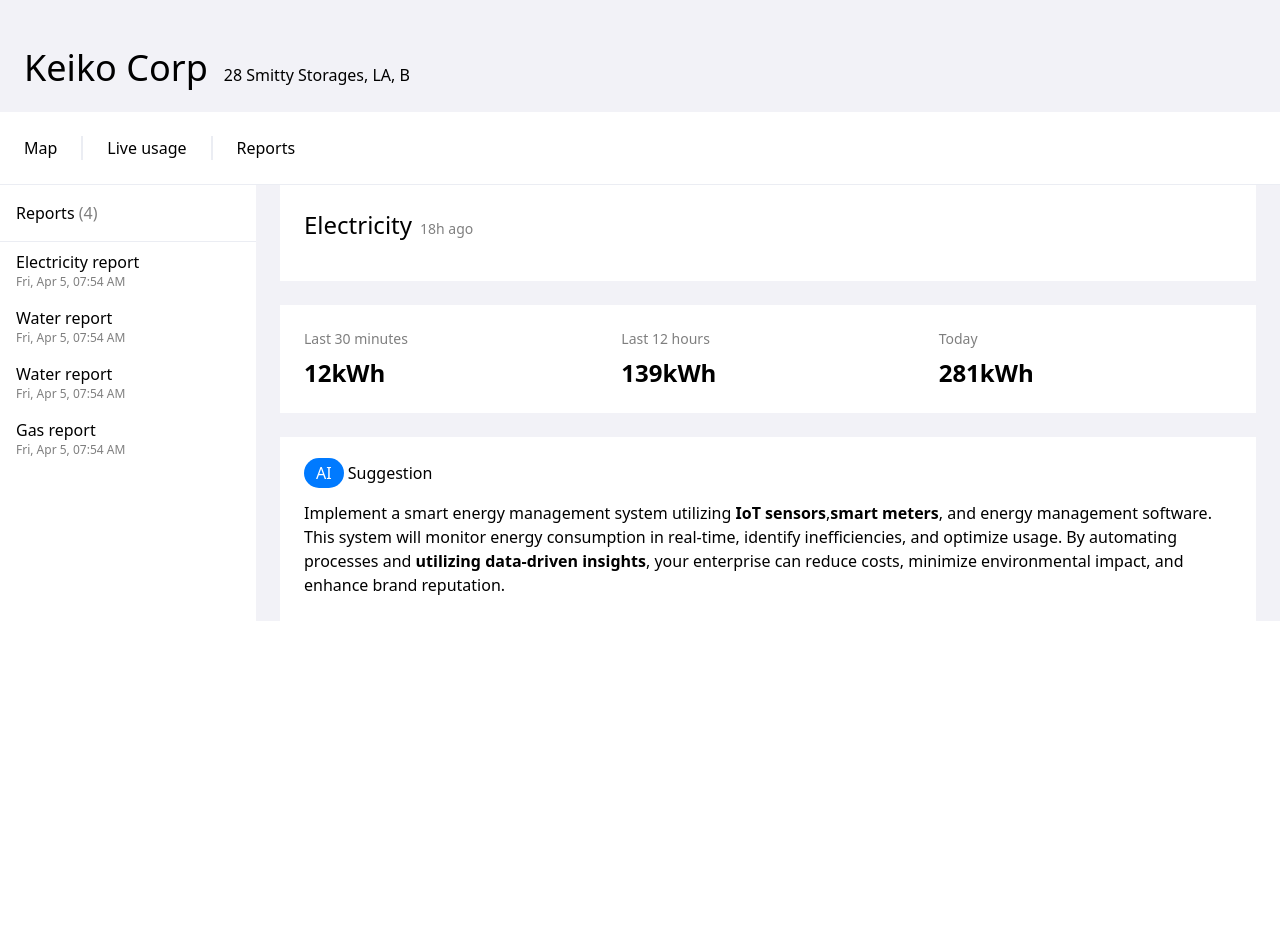
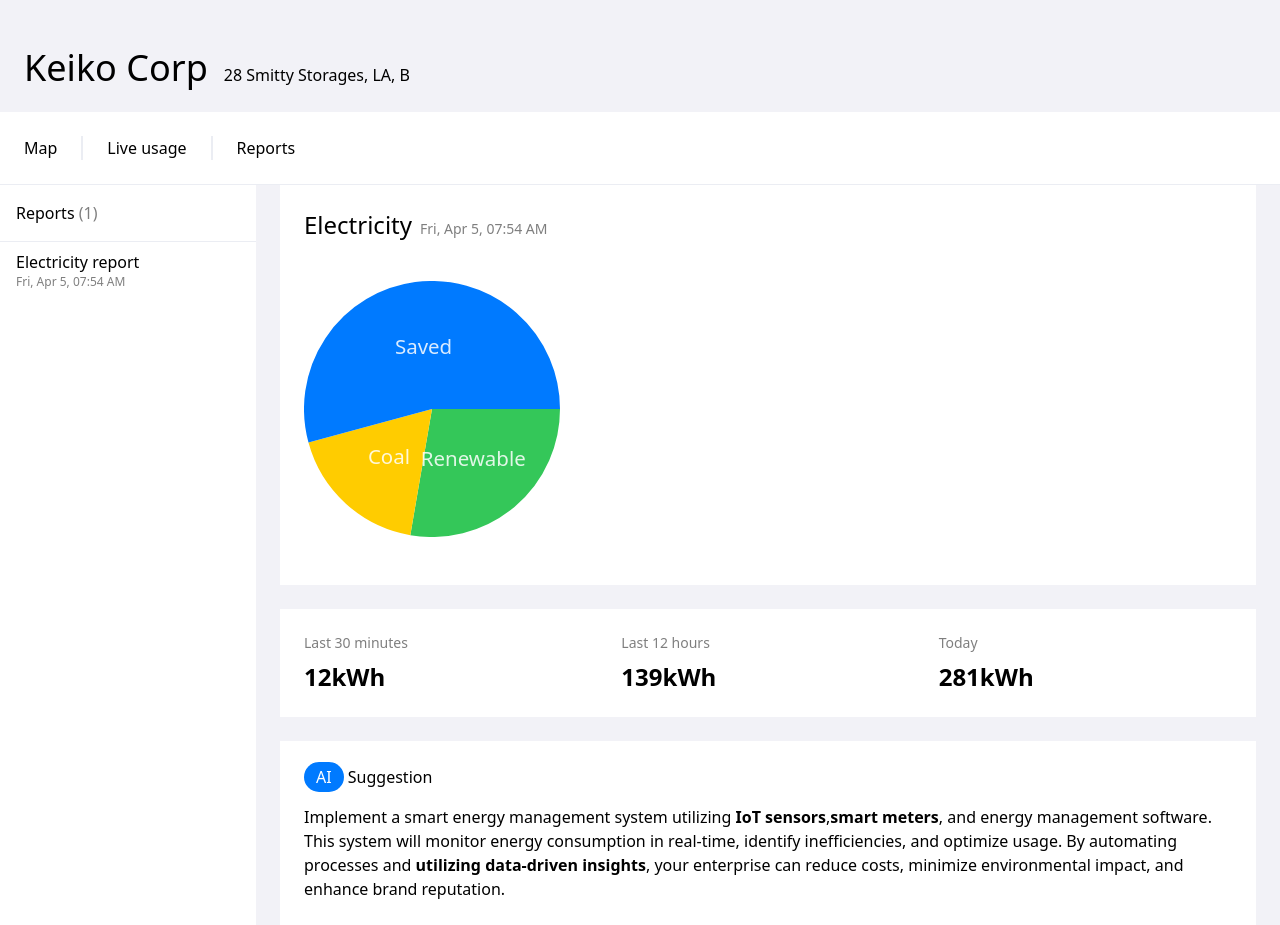
Before and after one commit to dzajlopment/silesian-cyber-hackathon-2024, a React (Vite) app: page /reports in a window 1280 px wide. Before the commit the page ends 800 px from the top, so only its background shows below. Built offline with nearby package versions, Linux system fonts and the light colour scheme; what @radix-ui/themes would draw is missing.

Commit message:
Create report sheet

```diff
--- a/package.json
+++ b/package.json
@@ -13,8 +13,10 @@
     "@radix-ui/themes": "^3.0.2",
     "clsx": "^2.1.0",
     "react": "^18.2.0",
+    "react-charts": "^3.0.0-beta.57",
     "react-dom": "^18.2.0",
     "react-leaflet": "^4.2.1",
+    "react-minimal-pie-chart": "^8.4.0",
     "react-router-dom": "^6.22.3",
     "tailwind-merge": "^2.2.2"
   },
--- a/src/_features/live-usage/LiveUsageScreen.tsx
+++ b/src/_features/live-usage/LiveUsageScreen.tsx
@@ -19,13 +19,30 @@
     status: 'no-signal',
   },
   {
-    id: 'pm-2',
+    id: 'pm-3',
     type: 'power-meter',
     location: 'Main Power Station',
     usageValue: 0,
     usageUnit: 'kWh',
     status: 'alert',
     alertDescription: 'No power',
+  },
+  {
+    id: 'wm-1',
+    type: 'water-meter',
+    location: 'Water Pumping Station',
+    usageValue: 3.5,
+    usageUnit: 'l/min',
+    status: 'ok',
+    alertDescription: 'No power',
+  },
+  {
+    id: 'wm-2',
+    type: 'water-meter',
+    location: 'Sewage Pump',
+    usageValue: 12.2,
+    usageUnit: 'l/min',
+    status: 'ok',
   },
 ];
 
--- /dev/null
+++ b/src/_features/reports/ReportSheet.tsx
@@ -0,0 +1,77 @@
+import {Report, ReportTypeNames} from './_models/Report.ts';
+import {PieChart} from 'react-minimal-pie-chart';
+
+export type ReportSheetProps = {
+  report: Report;
+};
+
+export const ReportSheet = (props: ReportSheetProps) => {
+  const {createdAt, type: reportType, usageSource, usage} = props.report;
+
+  const typeName = ReportTypeNames[reportType];
+  const dateString = createdAt.toLocaleDateString(undefined, {
+    hour: '2-digit',
+    minute: '2-digit',
+    weekday: 'short',
+    day: 'numeric',
+    month: 'short',
+  });
+
+  return (
+    <article className="mx-6 flex flex-col gap-6">
+      <section className="bg-white p-6">
+        <header className="flex items-baseline gap-2 mb-4">
+          <h1 className="text-2xl">{typeName}</h1>
+          <time className="opacity-50 text-sm">{dateString}</time>
+        </header>
+        <div className="w-64 py-6">
+          <PieChart
+            data={[
+              {
+                title: 'Renewable',
+                value: usageSource.renewable,
+                color: '#34c759',
+              },
+              {title: 'Coal', value: usageSource.coal, color: '#ffcc00'},
+              {title: 'Saved', value: usageSource.saved, color: '#007aff'},
+            ]}
+            label={(props) => props.dataEntry.title}
+            labelStyle={{fill: 'rgba(255,255,255,0.85)', fontSize: '0.5em'}}
+          />
+        </div>
+      </section>
+      <section className="bg-white p-6">
+        <div className="grid grid-cols-3 gap-6">
+          <div className="flex flex-col gap-2">
+            <span className="text-sm opacity-50">Last 30 minutes</span>
+            <strong className="text-2xl">{usage.last30min/1000}kWh</strong>
+          </div>
+          <div className="flex flex-col gap-2">
+            <span className="text-sm opacity-50">Last 12 hours</span>
+            <strong className="text-2xl">{usage.last12hr/1000}kWh</strong>
+          </div>
+          <div className="flex flex-col gap-2">
+            <span className="text-sm opacity-50">Today</span>
+            <strong className="text-2xl">{usage.today/1000}kWh</strong>
+          </div>
+        </div>
+      </section>
+      <section className="bg-white p-6">
+        <h2 className="mb-4">
+          <span className="bg-[#007AFF] text-white px-3 py-1 rounded-full">
+            AI
+          </span>{' '}
+          Suggestion
+        </h2>
+        <p>
+          Implement a smart energy management system utilizing{' '}
+          <b>IoT sensors</b>,<b>smart meters</b>, and energy management
+          software. This system will monitor energy consumption in real-time,
+          identify inefficiencies, and optimize usage. By automating processes
+          and <b>utilizing data-driven insights</b>, your enterprise can reduce
+          costs, minimize environmental impact, and enhance brand reputation.
+        </p>
+      </section>
+    </article>
+  );
+};
--- a/src/_features/reports/ReportsScreen.tsx
+++ b/src/_features/reports/ReportsScreen.tsx
@@ -1,77 +1,34 @@
 import {Report} from './_models/Report.ts';
 import {ReportsMenu} from './reports-menu/ReportsMenu.tsx';
+import {ReportSheet} from './ReportSheet.tsx';
 
 const REPORTS_DUMMY_DATA: Report[] = [
   {
     id: 're-1',
     type: 'electricity',
     createdAt: new Date(),
-  },
-  {
-    id: 're-2',
-    type: 'water',
-    createdAt: new Date(),
-  },
-  {
-    id: 're-3',
-    type: 'water',
-    createdAt: new Date(),
-  },
-  {
-    id: 're-4',
-    type: 'gas',
-    createdAt: new Date(),
+    usage: {
+      last30min: 12000,
+      last12hr: 139000,
+      today: 281000,
+    },
+    usageSource: {
+      saved: 45,
+      coal: 15,
+      renewable: 23,
+    },
   },
 ];
 
 export const ReportsScreen = () => {
   const reports = REPORTS_DUMMY_DATA;
+  const report = reports[0];
 
   return (
     <div className="grid grid-cols-[20%,1fr] grow border-t-[1px] border-separator">
       <ReportsMenu reports={reports} />
       <main className="bg-blurry-white">
-        <article className="mx-6 flex flex-col gap-6">
-          <section className="bg-white p-6">
-            <header className="flex items-baseline gap-2 mb-4">
-              <h1 className="text-2xl">Electricity</h1>
-              <time className="opacity-50 text-sm">18h ago</time>
-            </header>
-          </section>
-          <section className="bg-white p-6">
-            <div className="grid grid-cols-3 gap-6">
-              <div className="flex flex-col gap-2">
-                <span className="text-sm opacity-50">Last 30 minutes</span>
-                <strong className="text-2xl">12kWh</strong>
-              </div>
-              <div className="flex flex-col gap-2">
-                <span className="text-sm opacity-50">Last 12 hours</span>
-                <strong className="text-2xl">139kWh</strong>
-              </div>
-              <div className="flex flex-col gap-2">
-                <span className="text-sm opacity-50">Today</span>
-                <strong className="text-2xl">281kWh</strong>
-              </div>
-            </div>
-          </section>
-          <section className="bg-white p-6">
-            <h2 className="mb-4">
-              <span className="bg-[#007AFF] text-white px-3 py-1 rounded-full">
-                AI
-              </span>{' '}
-              Suggestion
-            </h2>
-            <p>
-              Implement a smart energy management system utilizing{' '}
-              <b>IoT sensors</b>,<b>smart meters</b>, and energy management
-              software. This system will monitor energy consumption in
-              real-time, identify inefficiencies, and optimize usage. By
-              automating processes and <b>utilizing data-driven insights</b>,
-              your enterprise can reduce costs, minimize environmental impact,
-              and enhance brand reputation.
-            </p>
-          </section>
-        </article>
+        <ReportSheet report={report} />
       </main>
     </div>
   );
--- a/src/_features/reports/reports-menu/ReportsMenuItem.tsx
+++ b/src/_features/reports/reports-menu/ReportsMenuItem.tsx
@@ -8,7 +8,7 @@
 export const ReportMenuItem = (props: ReportsMenuItemProps) => {
   const {type: reportType, createdAt} = props.report;
   const typeName = ReportTypeNames[reportType];
-  const dateString = new Date(createdAt).toLocaleDateString(undefined, {
+  const dateString = createdAt.toLocaleDateString(undefined, {
     hour: '2-digit',
     minute: '2-digit',
     weekday: 'short',
```
Also changed, not shown: src/_features/reports/_models/Report.ts (+14 -0 lines), 1 other file (tests, documents, lock files or other folders).
